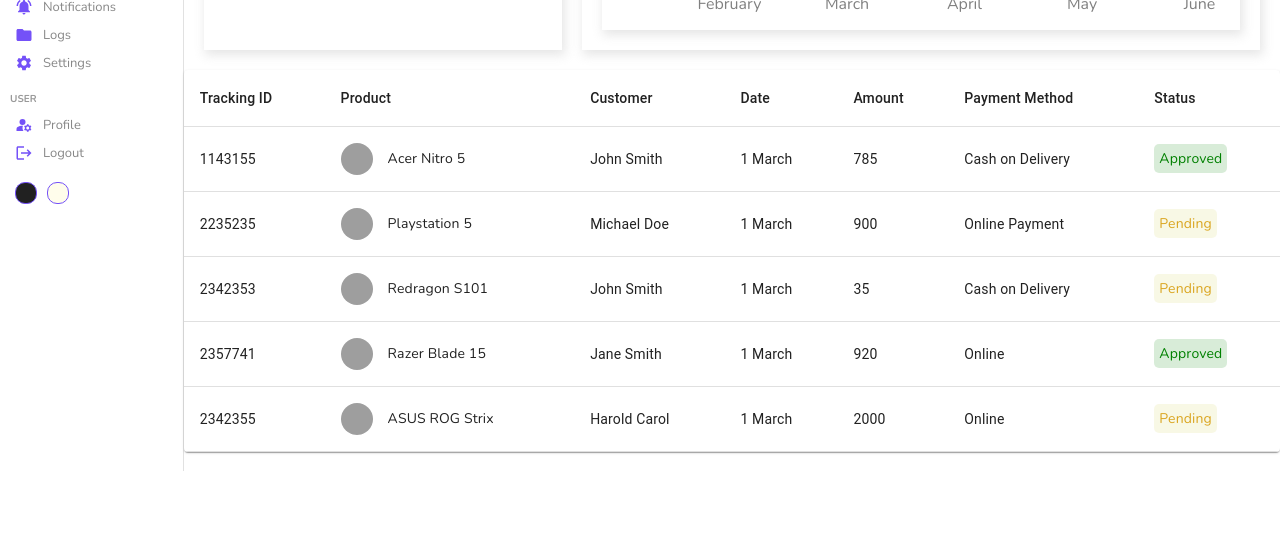
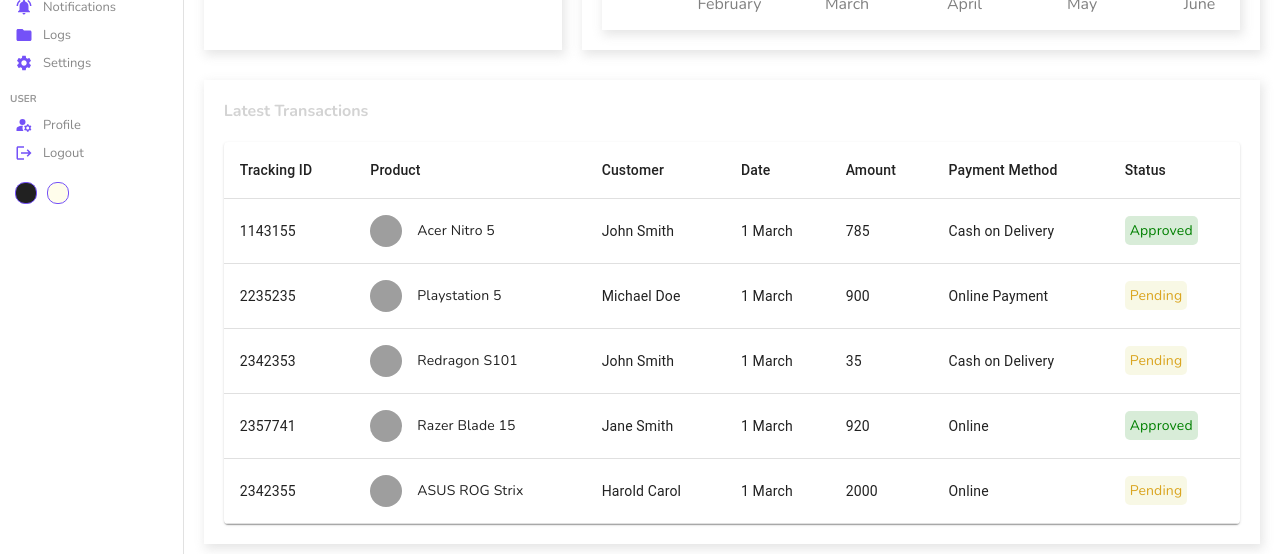
Before and after one commit to codyavila/Admin-Solutions, a React (Create React App) app: page /users/1 in a window 1280 px wide. Shown: the part 329-883 px from the top of the page. Before the commit the page ends 800 px from the top, so only its background shows below. Built offline with nearby package versions, Linux system fonts and the light colour scheme; grey boxes are pictures that could not be loaded.

Commit message:
Layout on show page complete, data not dynamic

```diff
--- a/src/pages/single/Single.jsx
+++ b/src/pages/single/Single.jsx
@@ -39,6 +39,7 @@
           </div>
         </div>
         <div className='bottom'>
+          <h1 className="title">Latest Transactions</h1>
           <List />
         </div>
       </div>
--- a/src/pages/single/single.scss
+++ b/src/pages/single/single.scss
@@ -74,11 +74,17 @@
         box-shadow: 2px 4px 10px 1px rgba(201, 201, 201, 0.47);
       }
     }
-  }
+    .bottom {
+      -webkit-box-shadow: 2px 4px 10px 1px rgba(201, 201, 201, 0.47);
+      box-shadow: 2px 4px 10px 1px rgba(201, 201, 201, 0.47);
+      padding: 20px;
+      margin: 10px 20px;
+    }
 
-  .title {
-    font-size: 16px;
-    color: lightgray;
-    margin-bottom: 20px;
+    .title {
+      font-size: 16px;
+      color: lightgray;
+      margin-bottom: 20px;
+    }
   }
 }
```
